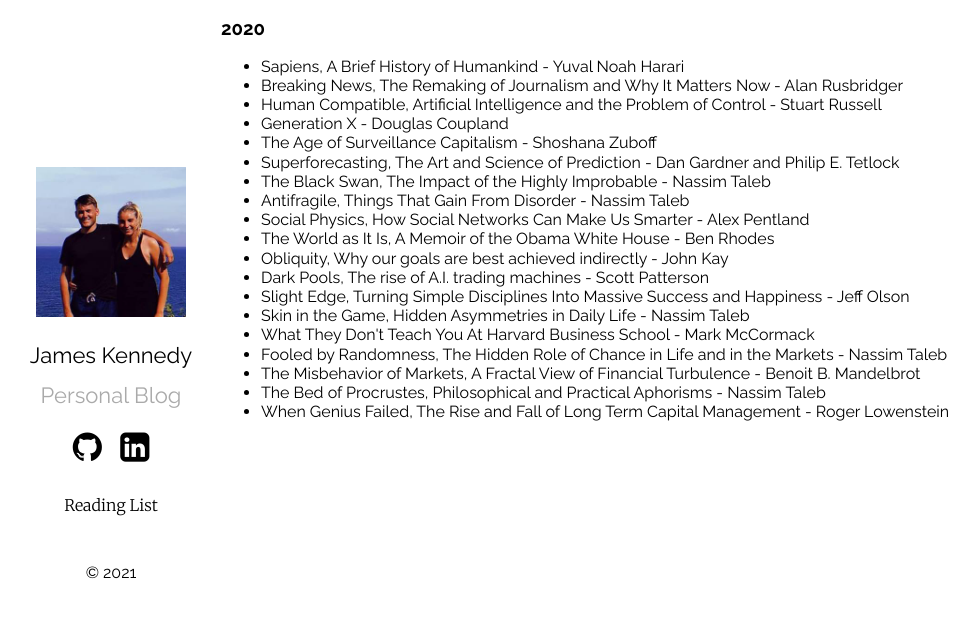
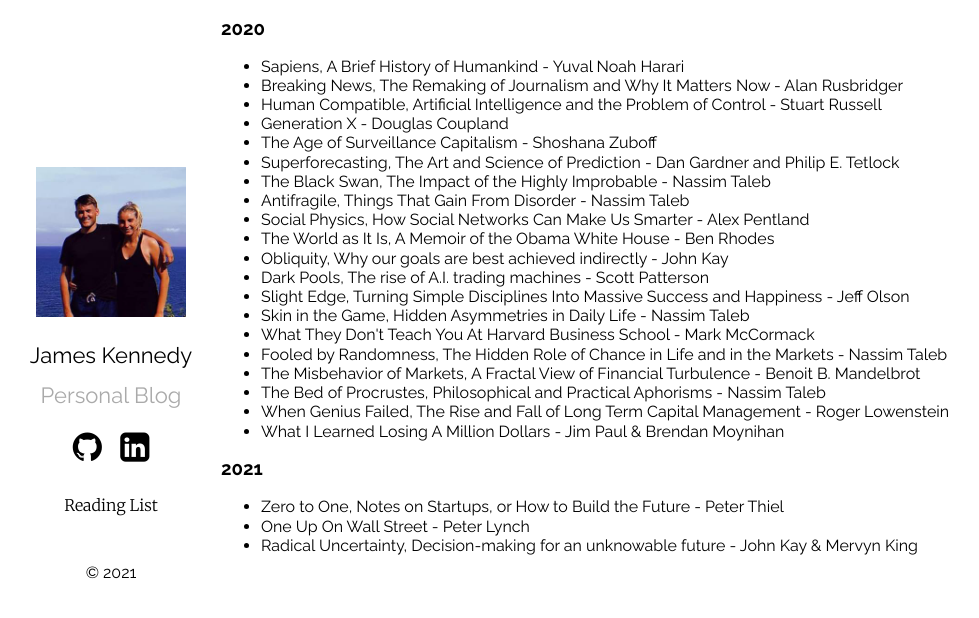
Before and after one commit to jkennedy559/jkennedy559.github.io, a Jekyll site: the page built from reading_list.html, in a window 1280 px wide. Shown: the top 618 px of the page, without its empty margins (74-1053 px from the left). Built offline with Jekyll 4.4.1, drawn with Linux system fonts in a browser that asks for light colours.

Commit message:
new books

```diff
--- a/_data/books_list.yml
+++ b/_data/books_list.yml
@@ -20,3 +20,9 @@ toc:
       - name: The Misbehavior of Markets, A Fractal View of Financial Turbulence - Benoit B. Mandelbrot
       - name: The Bed of Procrustes, Philosophical and Practical Aphorisms - Nassim Taleb
       - name: When Genius Failed, The Rise and Fall of Long Term Capital Management - Roger Lowenstein
+      - name: What I Learned Losing A Million Dollars - Jim Paul & Brendan Moynihan
+  - title: 2021
+    yearbooks:
+      - name: Zero to One, Notes on Startups, or How to Build the Future - Peter Thiel
+      - name: One Up On Wall Street - Peter Lynch
+      - name: Radical Uncertainty, Decision-making for an unknowable future - John Kay & Mervyn King
```
